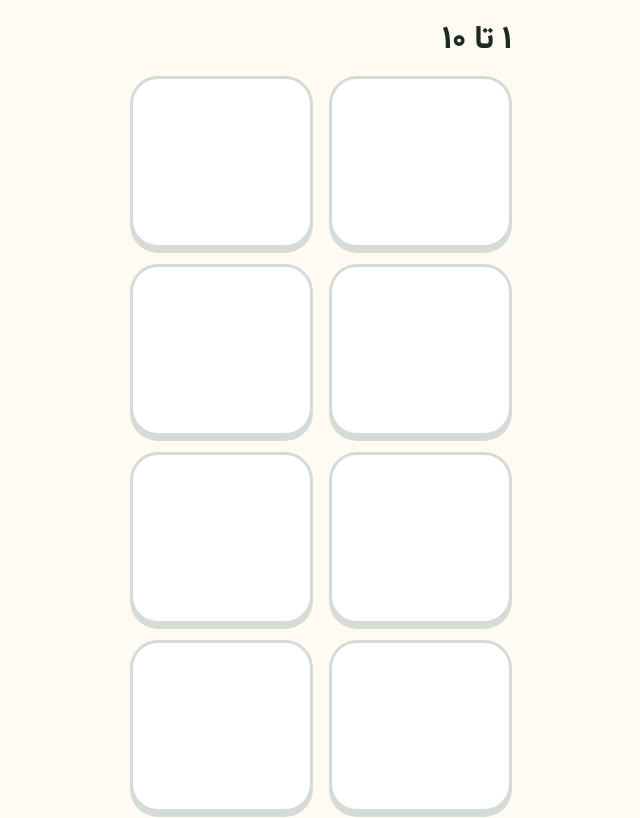
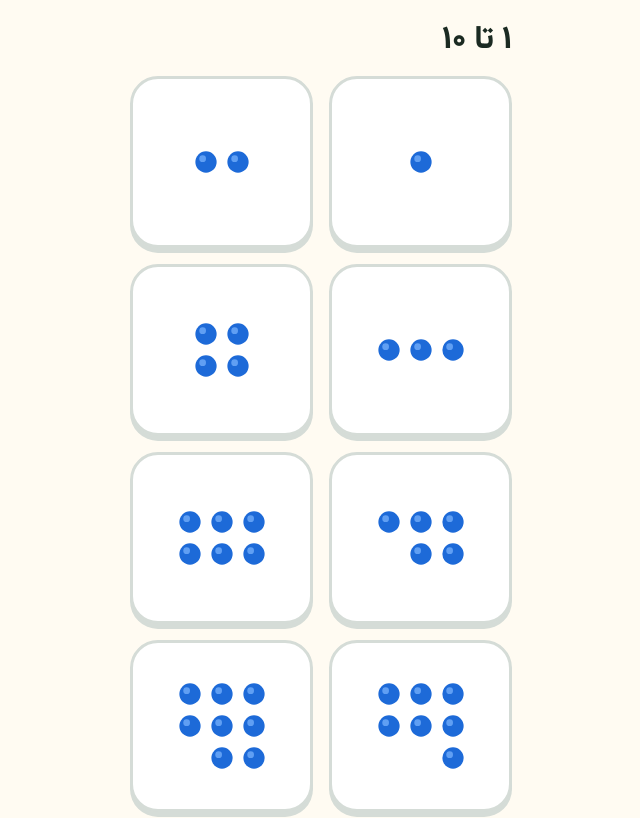
Before and after one commit to AfshinJalili/persian-learn, a Next.js app: page /dev/object-cards in a window 1280 px wide. Shown: the top 818 px of the page, without its empty margins (319-959 px from the left). Built offline with nearby package versions, Linux system fonts and the light colour scheme.

Commit message:
Fix 28px count dots and refresh 390px after-screenshots
Keep one 28px ten-frame size across count cards so dots stay visible, and recapture the affected 390px screens after the design-review layout changes.

Co-authored-by: Afshin Jalili <AfJalili@users.noreply.github.com>

```diff
--- a/app/globals.css
+++ b/app/globals.css
@@ -482,7 +482,8 @@ h2,
 .object-choice-card,
 .object-count-card {
   height: 172px;
-  padding: var(--s-3);
+  padding: 6px;
+  place-items: center;
 }
 
 .object-count-card {
@@ -498,25 +499,24 @@ h2,
 }
 
 .object-cluster {
-  --cluster-gap: 4px;
-  --dot: min(28px, calc((100% - 4 * var(--cluster-gap)) / 5));
   display: grid;
-  grid-template-columns: repeat(var(--object-cols, 1), var(--dot));
-  gap: var(--cluster-gap);
+  grid-template-columns: repeat(var(--object-cols, 1), 28px);
+  gap: 4px;
   place-content: center;
   place-items: center;
-  width: 100%;
-  height: 100%;
+  width: max-content;
   max-width: 100%;
-  max-height: 100%;
-  overflow: hidden;
   box-sizing: border-box;
 }
 
+.object-cluster[data-count='10'] {
+  gap: 2px;
+}
+
 .object-cluster > .illus {
-  width: var(--dot);
-  height: var(--dot);
-  max-width: 100%;
+  width: 28px;
+  height: 28px;
+  flex: none;
   aspect-ratio: 1;
 }
 
```
Also changed, not shown: 9 other files (tests, documents, lock files or other folders).
